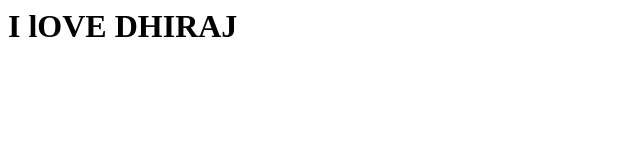
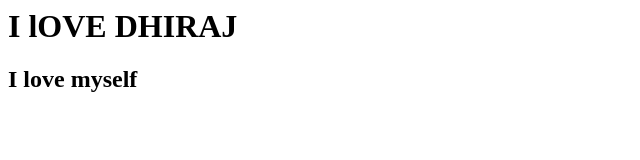
Before and after one commit to dhirajdhardip/java_-codes-, a plain HTML site: page index.html in a window 1280 px wide. Shown: the whole page, without its empty margins (0-640 px from the left). Drawn offline with Linux system fonts and the light colour scheme.

Commit message:
added new text

```diff
--- a/index.html
+++ b/index.html
@@ -1 +1,2 @@
 <h1>I lOVE DHIRAJ</h1>
+<h2>I love myself</h2>
```
